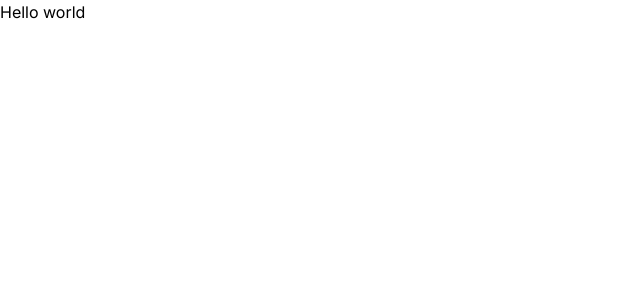
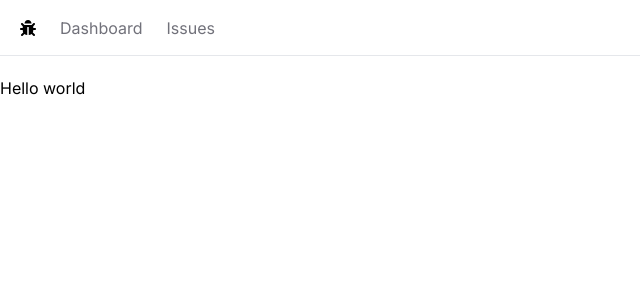
Before and after one commit to xuanTruongIT04/FE_Issue_Tracker, a Next.js app: page / in a window 1280 px wide. Shown: the top 300 px of the page, without its empty margins (0-640 px from the left). Built offline with nearby package versions, Linux system fonts and the light colour scheme.

Commit message:
Build the navbar

```diff
--- a/app/Navbar.tsx
+++ b/app/Navbar.tsx
@@ -0,0 +1,36 @@
+import Link from 'next/link';
+import React from 'react';
+import { FaBug } from 'react-icons/fa';
+
+const Navbar = () => {
+    const links = [
+        { label: 'Dashboard', href: '/' },
+        { label: 'Issues', href: '/issues' },
+    ];
+
+    return (
+        <div>
+            <nav className="flex space-x-6 border-b mb-5 px-5 h-14 items-center">
+                <Link href="/">
+                    <FaBug />
+                </Link>
+
+                <ul className="flex space-x-6">
+                    {links.map((link) => (
+                        <li>
+                            <Link
+                            key={link.href}
+                            href={link.href}
+                                className="text-zinc-500 hover:text-zinc-800 transition-colors"
+                            >
+                                {link.label}
+                            </Link>
+                        </li>
+                    ))}
+                </ul>
+            </nav>
+        </div>
+    );
+};
+
+export default Navbar;
--- a/app/layout.tsx
+++ b/app/layout.tsx
@@ -1,12 +1,13 @@
-import type { Metadata } from "next";
-import { Inter } from "next/font/google";
-import "./globals.css";
+import type { Metadata } from 'next';
+import { Inter } from 'next/font/google';
+import './globals.css';
+import Navbar from './Navbar';
 
-const inter = Inter({ subsets: ["latin"] });
+const inter = Inter({ subsets: ['latin'] });
 
 export const metadata: Metadata = {
-  title: "Create Next App",
-  description: "Generated by create next app",
+    title: 'Create Next App',
+    description: 'Generated by create next app',
 };
 
 export default function RootLayout({
@@ -16,7 +17,10 @@
 }>) {
     return (
         <html lang="en">
-      <body className={inter.className}>{children}</body>
+            <body className={inter.className}>
+                <Navbar />
+                <main>{children}</main>
+            </body>
         </html>
     );
 }
```
Also changed, not shown: package.json (+5 -4 lines), 1 other file (tests, documents, lock files or other folders). Lines whose indentation alone changed are shown as unchanged.
